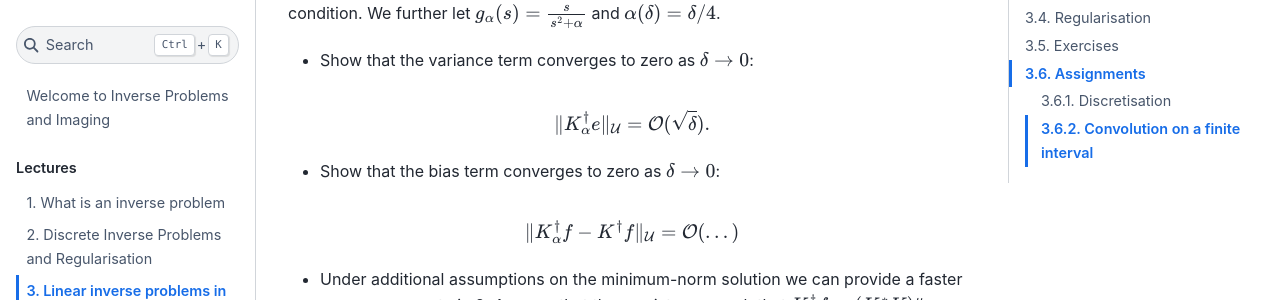
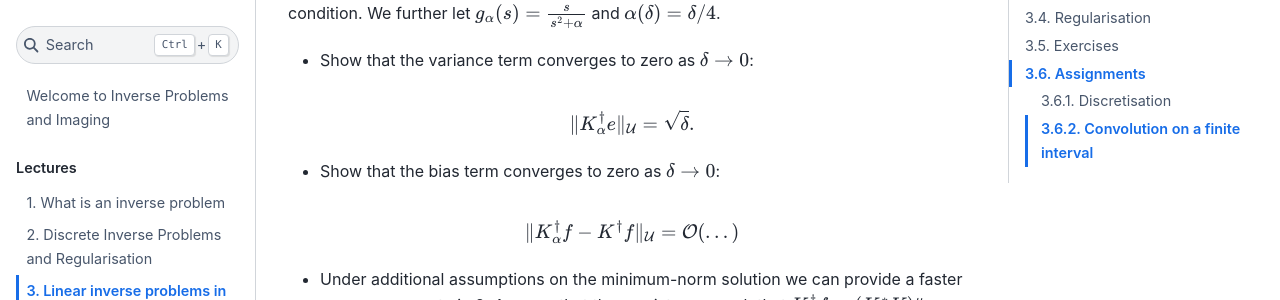
Before and after one commit to TristanvanLeeuwen/IP_and_Im_Lectures, a Jupyter Book: the page built from ip_function_spaces.md, in a window 1280 px wide and 900 px high, scrolled down 15106 px. Shown: the part 151-451 px from the top of the window. Built offline with Jupyter Book 1.0.4 settings and Sphinx 7.4.7 and the Sphinx Book theme 1.1.4, drawn with Linux system fonts in a browser that asks for light colours.

Commit message:
update ch3 ex

```diff
--- a/ip_function_spaces.md
+++ b/ip_function_spaces.md
@@ -683,7 +683,7 @@
 
 * Show that the variance term converges to zero as $\delta\rightarrow 0$:
 
-$$\|K_{\alpha}^\dagger e\|_{\mathcal{U}} = \mathcal{O}(\sqrt{\delta}).$$
+$$\|K_{\alpha}^\dagger e\|_{\mathcal{U}} = \sqrt{\delta}.$$
 
 * Show that the bias term converges to zero as $\delta\rightarrow 0$:
 
@@ -700,7 +700,7 @@
 
 $$\|K^\dagger_{\alpha} e\| \leq \|K^\dagger_{\alpha}\| \delta,$$
 
-with $\|K^\dagger_{\alpha(\delta)}\| = \sup_k |\sigma_k/(\sigma_k^2 + \delta/4)|$. This
+with $\|K^\dagger_{\alpha(\delta)}\| = \sup_k |\sigma_k/(\sigma_k^2 + \delta/4)|$. To bound this, we look at the function $g_{\alpha}(s) = s/(s^2 + \alpha)$ and find that it attains an extremum at $s = \sqrt{\alpha}$. Hence we have $|g_{\alpha}(s)| \leq 1/\sqrt{4\alpha}$. Setting $\alpha = \delta/4$ we get the desired result.
 
 * We find
 
```
